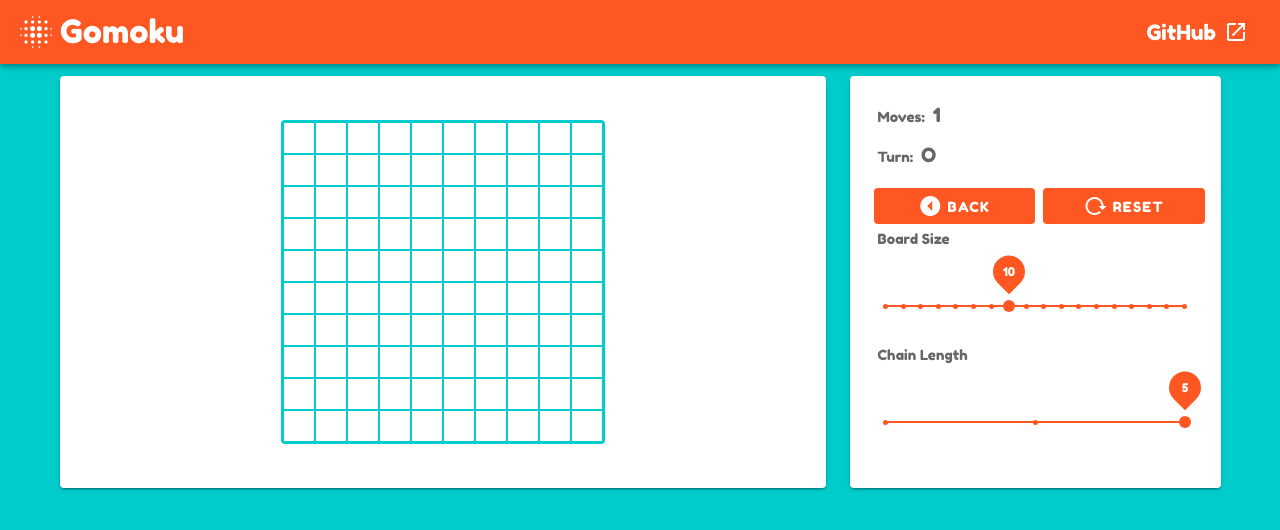
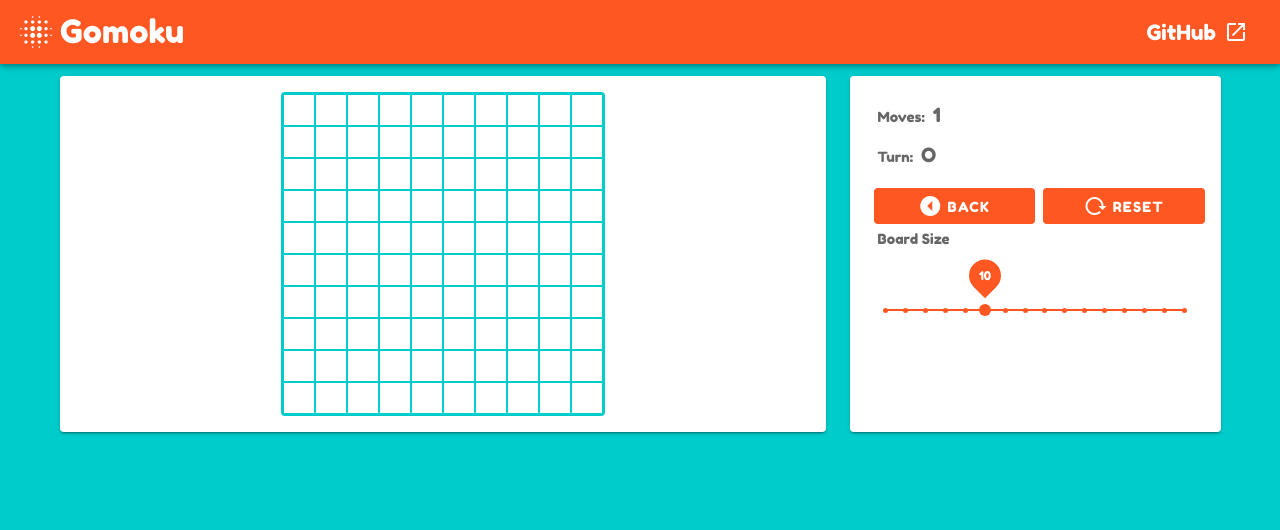
Before and after one commit to azureleaf/gomoku-vue, a Vue app: page / in a window 1280 px wide. Shown: the top 530 px of the page. Built offline with nearby package versions, Linux system fonts and the light colour scheme.

Commit message:
style: Hide the slider for the chain length

```diff
--- a/src/components/Panel.vue
+++ b/src/components/Panel.vue
@@ -69,7 +69,7 @@
       Board Size
     </p>
     <v-slider
-      class="mt-5 pt-5"
+      class="mt-6 pt-5"
       v-model="boardSize"
       step="1"
       :max="boardSizeLimit.max"
@@ -83,9 +83,9 @@
       @change="updateChainLengthLimits()"
     ></v-slider>
 
-    <p>Chain Length</p>
+    <!-- <p>Chain Length</p> -->
 
-    <v-slider
+    <!-- <v-slider
       class="mt-5 pt-5"
       v-model="chainLength"
       step="1"
@@ -98,7 +98,7 @@
       ticks="always"
       tick-size="5"
       @change="openSnackbar()"
-    ></v-slider>
+    ></v-slider> -->
     <v-snackbar v-model="isSnackbarOpen" :timeout="10000" color="grey darken-3">
       To apply changes, please reset the game!
       <v-btn color="deep-orange" text @click="isSnackbarOpen = false">
@@ -116,7 +116,7 @@ export default {
       chainLength: 5,
       uniColor: "deep-orange",
       chainLengthLimit: { max: 5, min: 3 },
-      boardSizeLimit: { max: 20, min: 3 },
+      boardSizeLimit: { max: 20, min: 5 },
       isDialogOpen: false,
       isSnackbarOpen: false,
       hasShownSnackbar: false,
```
